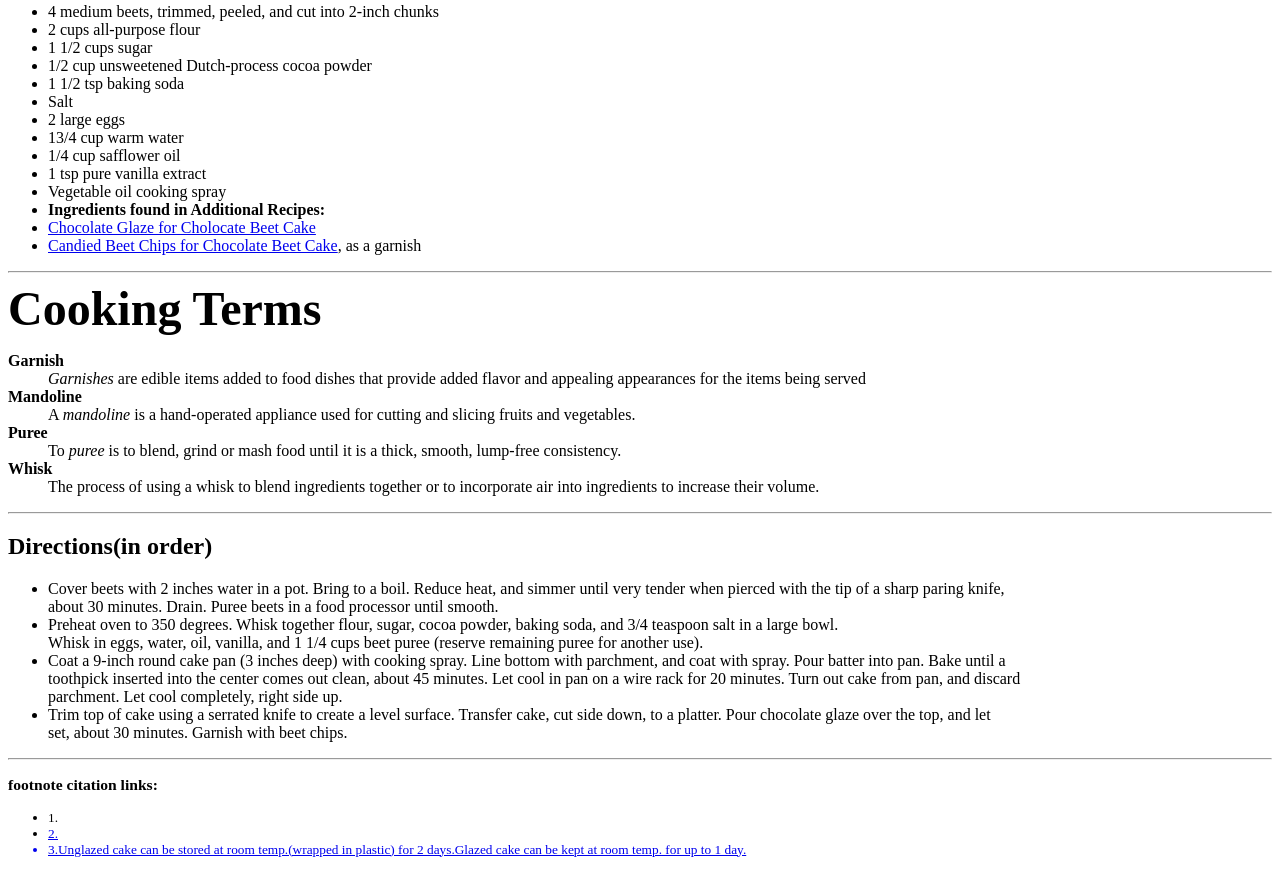
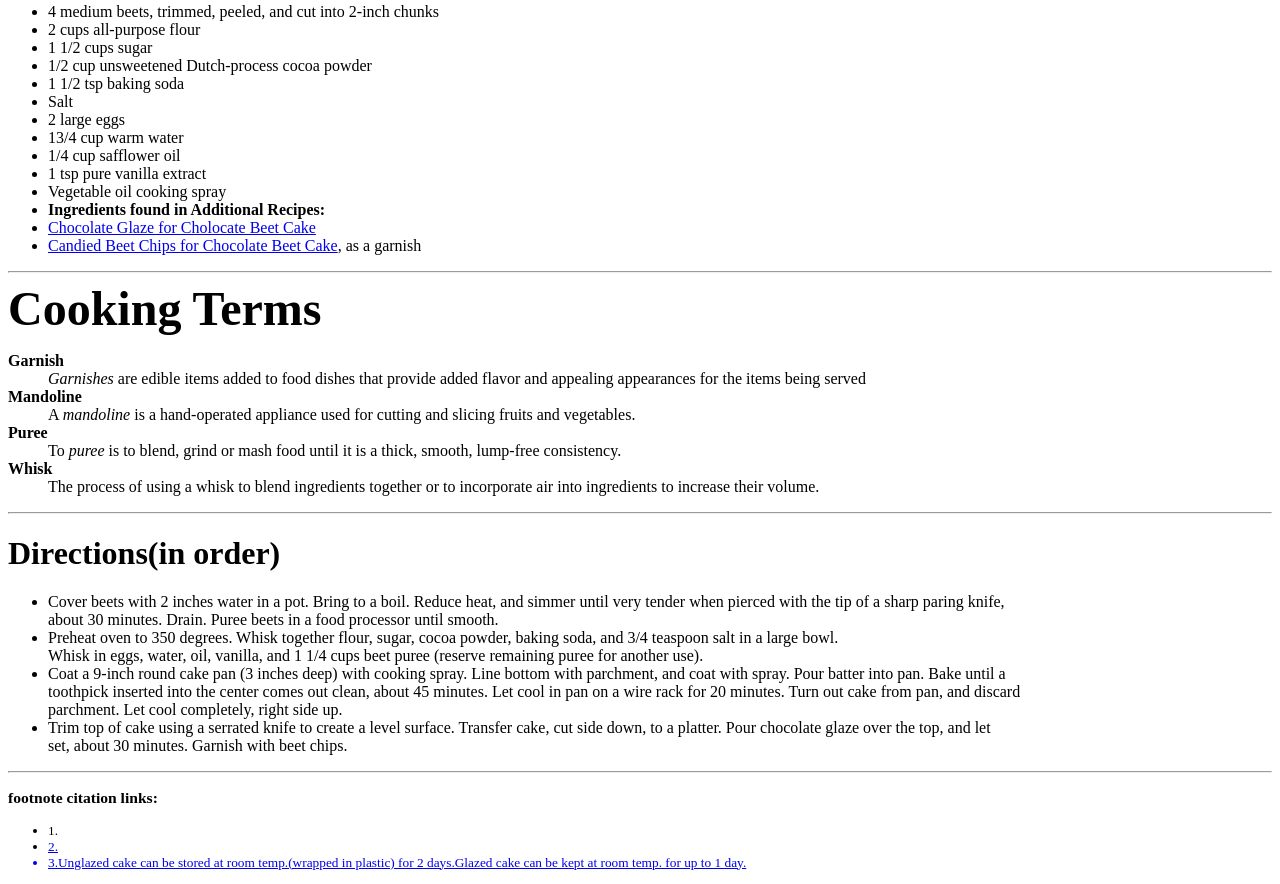
Before and after one commit to jtash94/web-dev-hw, a plain HTML site: page assignment-3/index.html in a window 1280 px wide. Shown: the part 824-1708 px from the top of the page. Drawn offline with Linux system fonts and the light colour scheme.

Commit message:
Update index.html

```diff
--- a/assignment-3/index.html
+++ b/assignment-3/index.html
@@ -93,7 +93,7 @@
       </dl>
       </p>
 <hr>
-<h2><b>Directions</b>(in order)</font></h2>
+<h1><b>Directions</b>(in order)</font></h1>
       <ul>
         <li>Cover beets with 2 inches water in a pot. Bring to a boil. Reduce heat, and simmer until very tender when pierced with the tip of a sharp paring knife,<br/> about 30 minutes. Drain. Puree beets in a food processor until smooth.</li>
         <li>Preheat oven to 350 degrees. Whisk together flour, sugar, cocoa powder, baking soda, and 3/4 teaspoon salt in a large bowl.<br/> Whisk in eggs, water, oil, vanilla, and 1 1/4 cups beet puree (reserve remaining puree for another use).</li>
```
